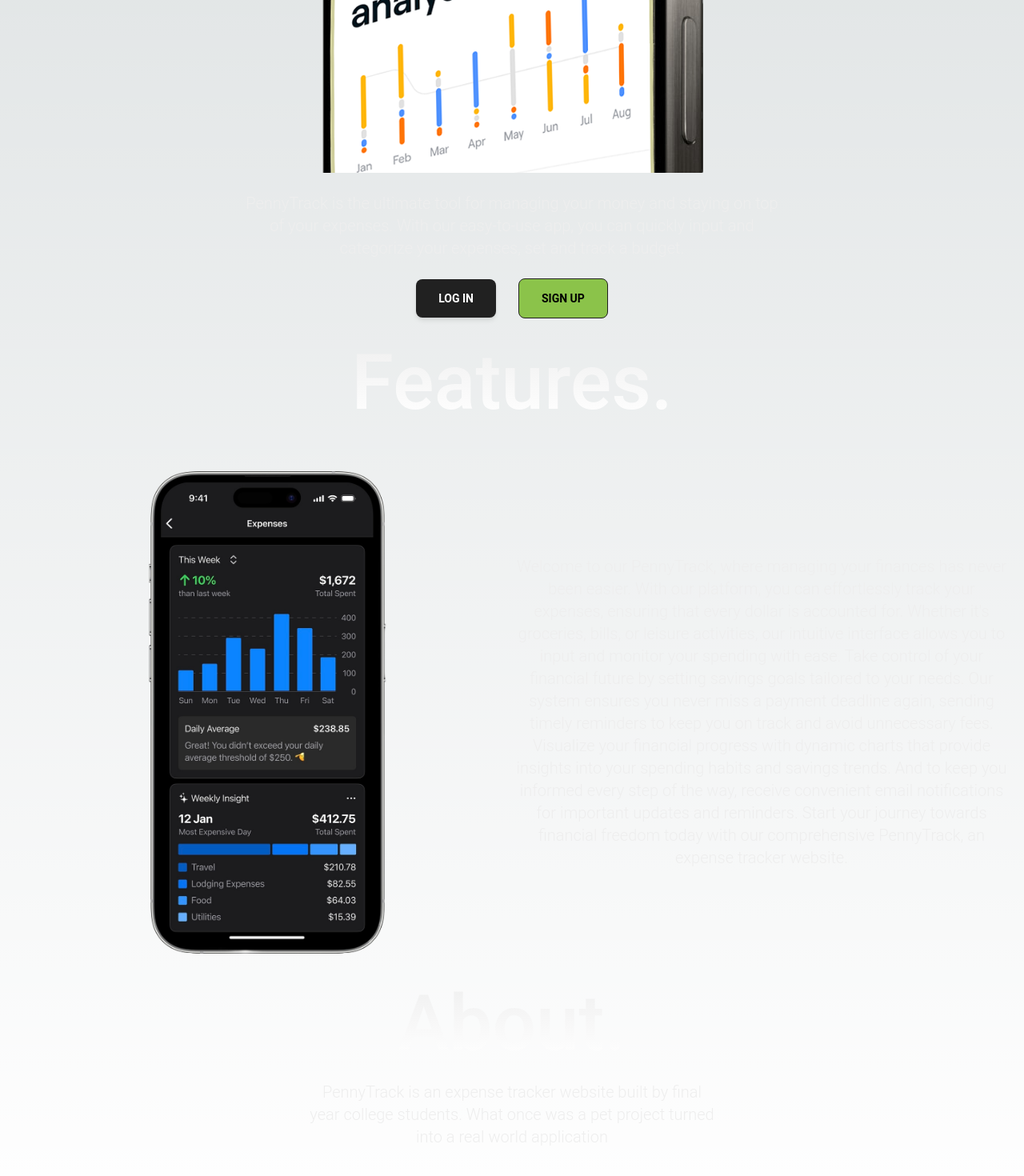
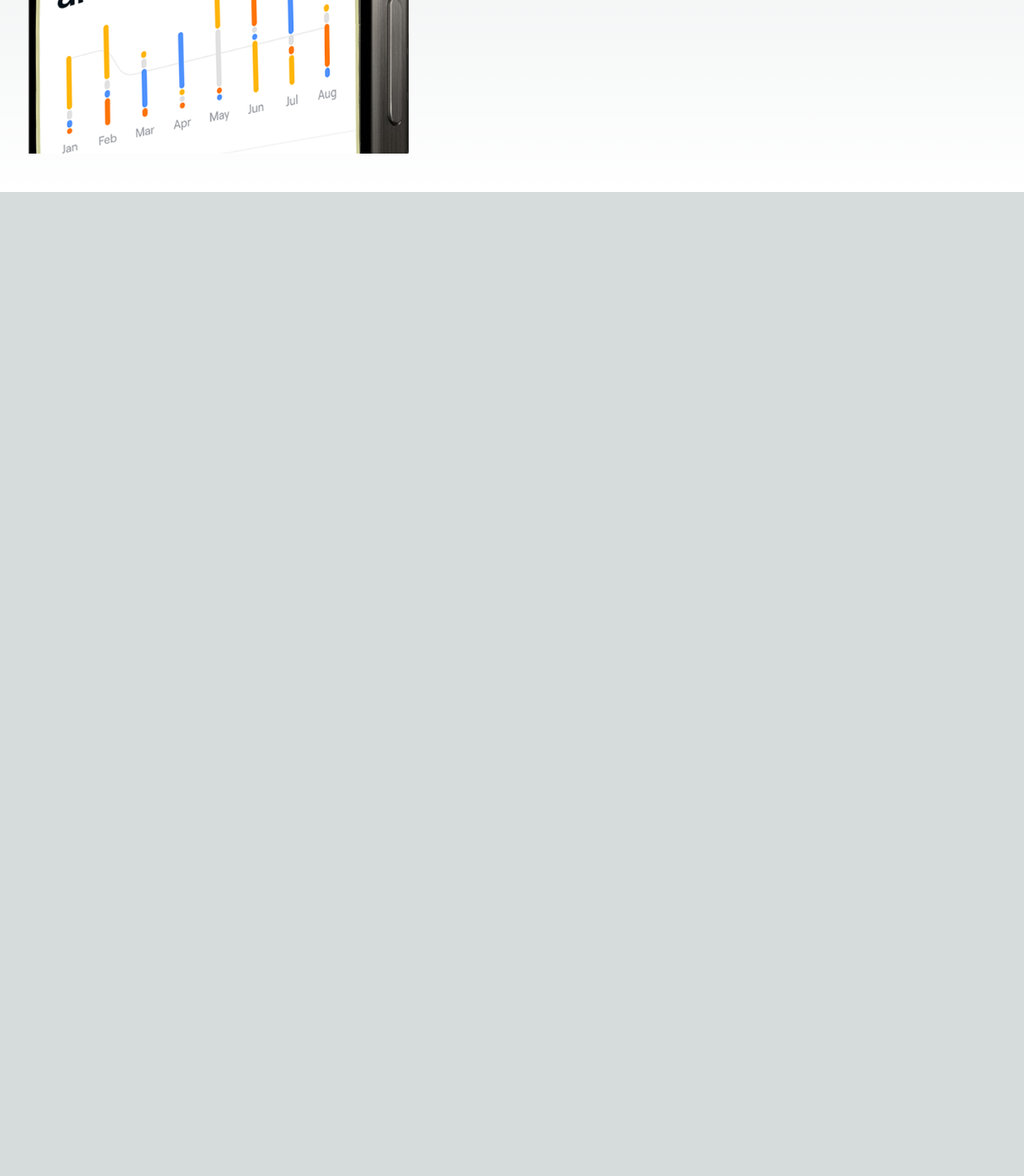
Before and after one commit to divy-koushik-mishra/PennyTrack-frontend, a Next.js app: page / in a window 1280 px wide. Shown: the part 722-2192 px from the top of the page at 80% size. After the commit the page ends 962 px from the top, so only its background shows below. Built offline with nearby package versions, Linux system fonts and the light colour scheme.

Commit message:
minor-homepage-tweaks

```diff
--- a/components/landing-page/About.jsx
+++ b/components/landing-page/About.jsx
@@ -1,5 +1,49 @@
+import { Button } from "@material-tailwind/react";
+import Link from "next/link";
 import React from "react";
 
 export default function About() {
-	return <div>About</div>;
+	return (
+		<div className="grid justify-center items-center gap-6">
+			<h1 className="text-8xl text-center text-transparent font-medium bg-gradient-to-b from-[#f0f0f0] to-[#fff] bg-clip-text">
+				About.
+			</h1>
+			<p className="text-xl text-center text-[#eee] max-w-lg">
+				PennyTrack is an expense tracker website built by final year college
+				students. What once was a pet project turned into a real-world
+				application that aims to simplify and enhance the way individuals manage
+				their finances. Our journey began with a passion for coding and a shared
+				vision to create a user-friendly platform for expense tracking.
+			</p>
+			<p className="text-xl text-center text-[#eee] max-w-lg">
+				With a focus on simplicity and efficiency, PennyTrack allows users to
+				effortlessly input and categorize their expenses, set budget goals, and
+				gain insights into their spending habits. The website is constantly
+				evolving, with new features and improvements being added to provide the
+				best possible experience for our users.
+			</p>
+			<p className="text-xl text-center text-[#eee] max-w-lg">
+				We are dedicated to continuous improvement and welcome feedback from our
+				users to make PennyTrack a valuable tool in their financial journey.
+				Thank you for being a part of our story as we strive to make money
+				management accessible to everyone.
+			</p>
+			<div className="flex justify-center items-center gap-4">
+				<Link href="#buttons-with-link">
+					<Button size="lg" className="">
+						Log In
+					</Button>
+				</Link>
+				<Link href="#buttons-with-link">
+					<Button
+						variant="outlined"
+						size="lg"
+						className="text-black hover:ring ring-gray-500 bg-light-green-500"
+					>
+						Sign Up
+					</Button>
+				</Link>
+			</div>
+		</div>
+	);
 }
--- a/components/landing-page/Features.jsx
+++ b/components/landing-page/Features.jsx
@@ -1,5 +1,53 @@
+import Image from "next/image";
 import React from "react";
+import chart from "@/public/chart.png";
+import Link from "next/link";
+import { Button } from "@material-tailwind/react";
 
 export default function Features() {
-	return <div>Features</div>;
+	return (
+		<div
+			className="flex flex-col justify-center items-center gap-6 overflow-hidden"
+			style={{ overflowY: "hidden" }}
+		>
+			<h1 className="text-8xl text-transparent font-medium bg-gradient-to-b from-[#f0f0f0] to-[#fff] bg-clip-text">
+				Features.
+			</h1>
+			<div className="flex justify-center items-center mx-auto">
+				<Image src={chart} alt="chart" className="w-auto" />
+				<div className="grid place-items-center gap-6	">
+					<p className="text-xl text-center text-[#eee] max-w-[55rem]">
+						Welcome to PennyTrack, where managing your finances has never been
+						easier. With our platform, you can effortlessly track your expenses,
+						ensuring that every dollar is accounted for. Whether it&apos;s
+						groceries, bills, or leisure activities, our intuitive interface
+						allows you to input and monitor your spending with ease. Take
+						control of your financial future by setting savings goals tailored
+						to your needs. Our system ensures you never miss a payment deadline
+						again, sending timely reminders to keep you on track and avoid
+						unnecessary fees. Visualize your financial progress with dynamic
+						charts that provide insights into your spending habits and savings
+						trends. And to keep you informed every step of the way, receive
+						convenient email notifications for important updates and reminders.
+						Start your journey towards financial freedom today with our
+						comprehensive PennyTrack, an expense tracker website.
+					</p>
+					<div className="flex items-center gap-4">
+						<Link href="#buttons-with-link">
+							<Button size="lg">Log In</Button>
+						</Link>
+						<Link href="#buttons-with-link">
+							<Button
+								variant="outlined"
+								size="lg"
+								className="text-black hover:ring ring-gray-500 bg-light-green-500"
+							>
+								Sign Up
+							</Button>
+						</Link>
+					</div>
+				</div>
+			</div>
+		</div>
+	);
 }
--- a/components/landing-page/Home.jsx
+++ b/components/landing-page/Home.jsx
@@ -3,28 +3,28 @@ import { Button } from "@material-tailwind/react";
 import Link from "next/link";
 import Image from "next/image";
 import phone from "@/public/phone.png";
-import chart from "@/public/chart.png";
 
 export default function Home() {
 	return (
-		<div className="">
-			{/* Hero Section */}
-			<div className="grid place-items-center gap-6 mb-8" id="hero">
+		<div
+			className="grid place-items-center gap-6 mb-8"
+			style={{ overflowY: "hidden" }}
+		>
 			<div className="text-[#b8b8b8] w-fit rounded-lg bg-[#1c1c1c] p-4 hover:scale-110 transition ease-in-out duration-200 cursor-pointer">
 				Next generation of
 			</div>
 			<h1 className="text-8xl text-transparent font-medium bg-gradient-to-b from-[#f0f0f0] to-[#fff] bg-clip-text">
 				expense tracking.
 			</h1>
-				<div className="">
-					<Image src={phone} alt="phone-image" />
-				</div>
+			<div className="flex justify-center items-center gap-12 mx-auto">
+				<Image src={phone} alt="phone-image" className="" />
+				<div className="grid place-items-center gap-6	">
 					<p className="text-xl text-center max-w-[43rem] text-[#eee]">
-					PennyTrack is the ultimate tool for managing your money and staying on
-					top of your expenses. With our easy-to-use app, you can quickly input
-					and categorize your expenses, set and track a budget.
+						PennyTrack is the ultimate tool for managing your money and staying
+						on top of your expenses. With our easy-to-use app, you can quickly
+						input and categorize your expenses, set and track a budget.
 					</p>
-				<div className="grid grid-cols-2 items-center gap-4">
+					<div className="flex items-center gap-4">
 						<Link href="#buttons-with-link">
 							<Button size="lg">Log In</Button>
 						</Link>
@@ -39,43 +39,6 @@ export default function Home() {
 						</Link>
 					</div>
 				</div>
-			{/* Features Section*/}
-			<div className="grid place-items-center gap-6" id="features">
-				<h1 className="text-8xl text-transparent font-medium bg-gradient-to-b from-[#f0f0f0] to-[#fff] bg-clip-text">
-					Features.
-				</h1>
-				<div className="grid grid-cols-2 justify-center items-center">
-					<div className="">
-						<Image src={chart} alt="chart" className="" />
-					</div>
-					<p className="text-xl text-center text-[#eee] max-w-[50rem]">
-						Welcome to our PennyTrack, where managing your finances has never
-						been easier. With our platform, you can effortlessly track your
-						expenses, ensuring that every dollar is accounted for. Whether
-						it&apos;s groceries, bills, or leisure activities, our intuitive
-						interface allows you to input and monitor your spending with ease.
-						Take control of your financial future by setting savings goals
-						tailored to your needs. Our system ensures you never miss a payment
-						deadline again, sending timely reminders to keep you on track and
-						avoid unnecessary fees. Visualize your financial progress with
-						dynamic charts that provide insights into your spending habits and
-						savings trends. And to keep you informed every step of the way,
-						receive convenient email notifications for important updates and
-						reminders. Start your journey towards financial freedom today with
-						our comprehensive PennyTrack, an expense tracker website.
-					</p>
-				</div>
-			</div>
-			{/* About Section */}
-			<div className="grid place-items-center gap-6 pb-[5rem] " id="about">
-				<h1 className="text-8xl text-transparent font-medium bg-gradient-to-b from-[#f0f0f0] to-[#fff] bg-clip-text">
-					About.
-				</h1>
-				<p className="text-xl text-center text-[#eee] max-w-lg">
-					PennyTrack is an expense tracker website built by final year college
-					students. What once was a pet project turned into a real world
-					application
-				</p>
 			</div>
 		</div>
 	);
--- a/components/landing-page/LPNav.jsx
+++ b/components/landing-page/LPNav.jsx
@@ -8,7 +8,8 @@ import {
 } from "@material-tailwind/react";
 import React from "react";
 import Home from "./Home";
-import Link from "next/link";
+import Features from "./Features";
+import About from "./About";
 
 export default function TabBar() {
 	const [activeTab, setActiveTab] = React.useState("home");
@@ -17,35 +18,24 @@ export default function TabBar() {
 			label: "Home",
 			value: "home",
 			desc: <Home />,
-			link: "hero",
 		},
 		{
 			label: "Features",
 			value: "features",
-			desc: "",
-			link: "features",
+			desc: <Features />,
 		},
 		{
 			label: "About Us",
 			value: "about-us",
-			desc: "",
-			link: "about",
+			desc: <About />,
 		},
 	];
-
-	const renderContent = (desc, link) => {
-		if (desc) {
-			return desc;
-		} else {
-			return <Link href={`#${link}`}></Link>;
-		}
-	};
 
 	return (
 		<div className="">
 			<Tabs value={activeTab}>
 				<TabsHeader
-					className="flex justify-center items-center bg-gray-800 p-4 w-1/4 mx-auto my-8"
+					className="flex justify-center items-center bg-gray-800 p-4 w-1/4 mx-auto my-5"
 					indicatorProps={{
 						className: `absolute inset-0 z-10 h-full bg-light-green-500 rounded-md shadow px-8 align-middle`,
 					}}
@@ -62,9 +52,9 @@ export default function TabBar() {
 					))}
 				</TabsHeader>
 				<TabsBody>
-					{data.map(({ value, desc, link }) => (
+					{data.map(({ value, desc }) => (
 						<TabPanel key={value} value={value}>
-							{renderContent(desc, link)}
+							{desc}
 						</TabPanel>
 					))}
 				</TabsBody>
```
Also changed, not shown: public/chart.png. Lines whose indentation alone changed are shown as unchanged.
